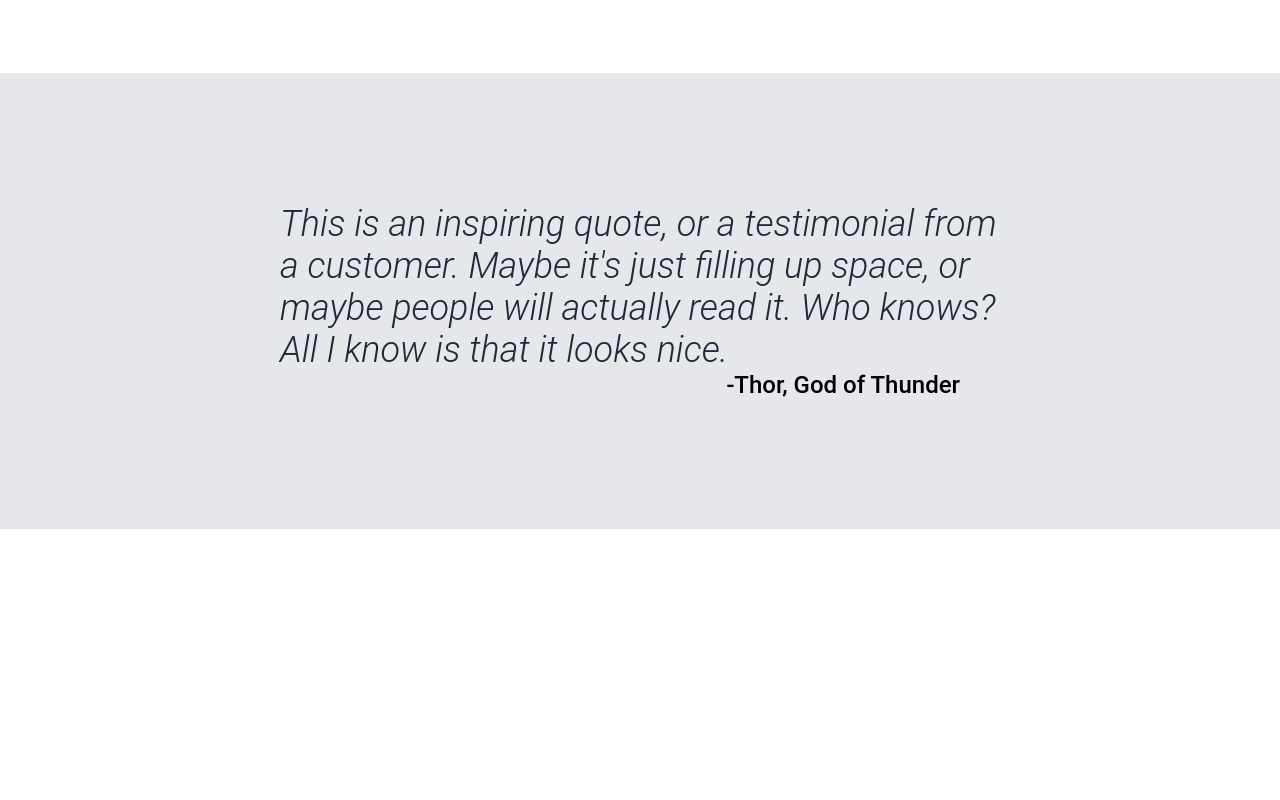
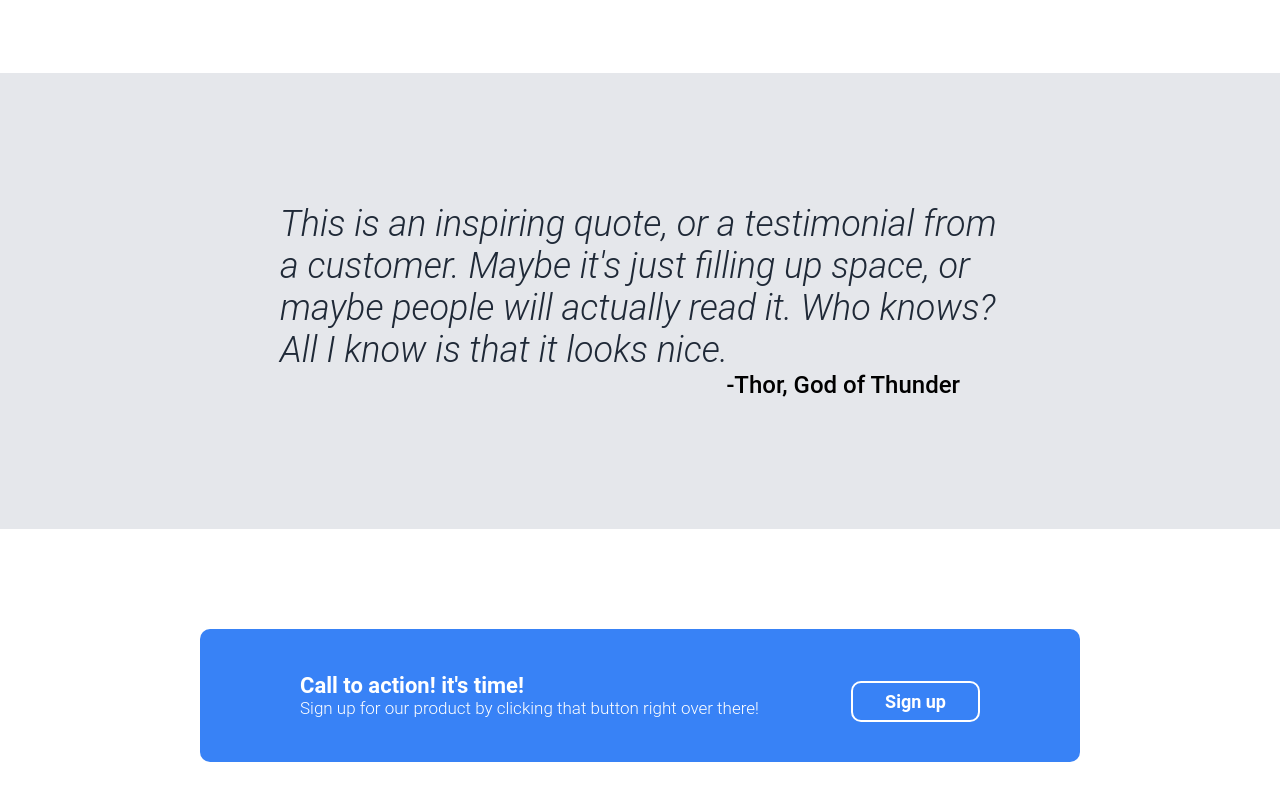
Before and after one commit to FacundoGiuliano/odin-landing-page, a plain HTML site: page index.html in a window 1280 px wide. Shown: the part 944-1744 px from the top of the page. Before the commit the page ends 1473 px from the top, so only its background shows below. Drawn offline with Linux system fonts and the light colour scheme.

Commit message:
add section action

```diff
--- a/index.html
+++ b/index.html
@@ -61,6 +61,13 @@
         </p>
         <p class="quote-p2">-Thor, God of Thunder</p>
     </div>
+    <div class="action">
+        <div class="action-p">
+            <p class="action-p1">Call to action! it's time!</p>
+            <p class="action-p2">Sign up for our product by clicking that button right over there!</p>
+        </div>
+        <button class="button-2">Sign up</button>
+    </div>
 </body>
 
 </html>
--- a/style.css
+++ b/style.css
@@ -81,7 +81,6 @@ a {
     font-size: 18px;
     padding: 8px 32px;
     margin-top: 12px;
-
     font-weight: bold;
 }
 
@@ -146,3 +145,35 @@ a {
     font-weight: 500;
     margin-right: 40px;
   }
+
+  .action {
+    background-color: #3882f6;
+    border-radius: 10px;
+    margin: 100px 200px;
+    padding: 40px 100px;
+    color: white;
+    display: flex;
+    justify-content: space-between;
+    align-items: center;
+  }
+
+  .button-2 {
+    border-radius: 10px;
+    border: 2px solid white;
+    color: white;
+    background: #3882f6;
+    font-size: 18px;
+    padding: 8px 32px;
+    margin-top: 12px;
+    font-weight: bold;
+  }
+
+  .action-p1 {
+    font-weight: bold;
+    font-size: 22px;
+  }
+
+  .action-p2 {
+    font-size: 17px;
+    font-weight: 300;
+  }
```
